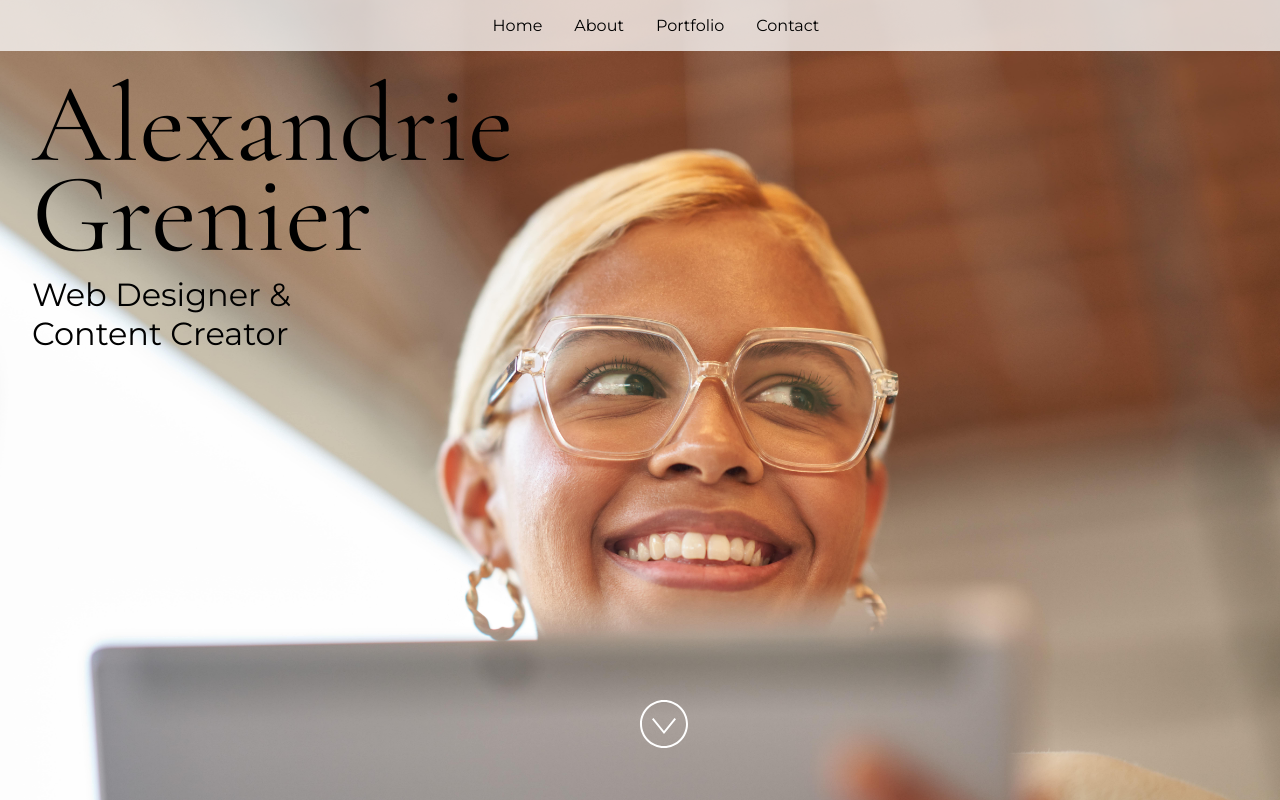
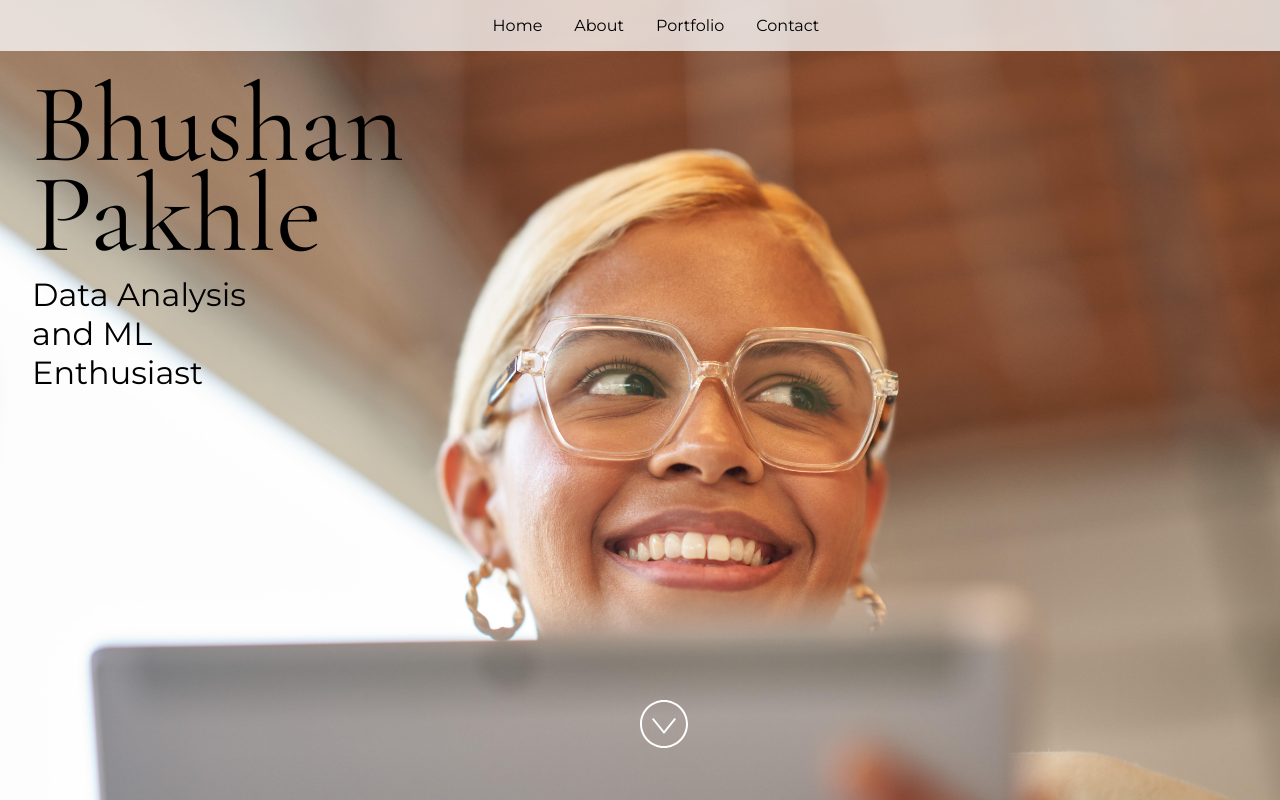
Before and after one commit to bhushanpakhle12/MLSA-Onboard, a React (Vite) app: page / in a window 1280 px wide. Built offline with nearby package versions, Linux system fonts and the light colour scheme.

Commit message:
Update App.jsx

```diff
--- a/src/App.jsx
+++ b/src/App.jsx
@@ -24,14 +24,14 @@ import "./styles.css";
  * If you don't have one of the social sites listed, leave it as an empty string.
  */
 const siteProps = {
-  name: "Alexandrie Grenier",
-  title: "Web Designer & Content Creator",
-  email: "alex@example.com",
-  gitHub: "microsoft",
-  instagram: "microsoft",
-  linkedIn: "satyanadella",
+  name: "Bhushan Pakhle",
+  title: "Data Analysis and ML Enthusiast",
+  email: "dhruvpakhle4@gmail.com",
+  gitHub: "bhushanpakhle12",
+  instagram: "bhushanpakhle",
+  linkedIn: "bhushan-pakhle",
   medium: "",
-  twitter: "microsoft",
+  twitter: "",
   youTube: "Code",
 };
 
```
